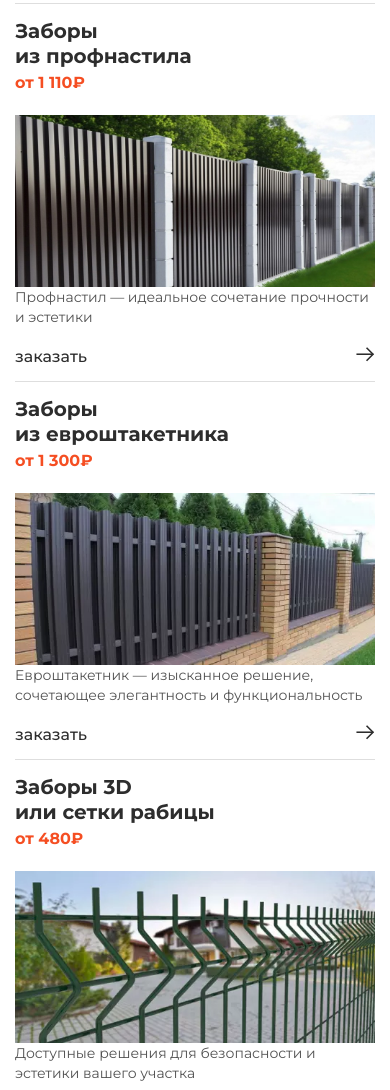
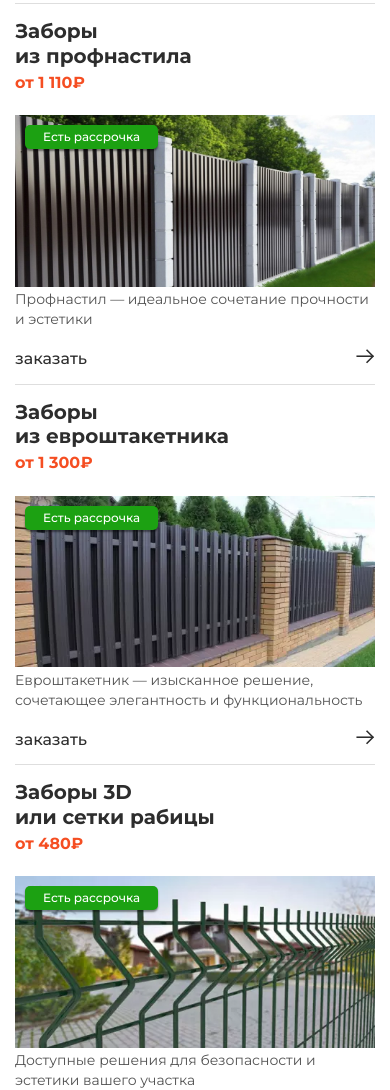
Before and after one commit to rmnv-s/zabor-alianz, a plain HTML site: page src/index.html in a window 390 px wide. Shown: the part 724-1814 px from the top of the page. Drawn offline with nearby package versions, Linux system fonts and the light colour scheme.

Commit message:
feat: баннеры, теги к картинкам карточки товаров

```diff
--- a/src/index.html
+++ b/src/index.html
@@ -74,24 +74,24 @@
           <div class="swiper-slide">
             <img
               class="swiper-slide-img"
-              src="./img/banner/Banner-1.webp"
+              src="./img/banner/Banner-2.webp"
               alt="главный баннер"
             />
             <img
               class="swiper-slide-img__table"
-              src="./img/banner/Banner-1-table.webp"
+              src="./img/banner/Banner-2-table.webp"
               alt="главный баннер"
             />
           </div>
           <div class="swiper-slide">
             <img
               class="swiper-slide-img"
-              src="./img/banner/Banner-1.webp"
+              src="./img/banner/Banner-3.webp"
               alt="главный баннер"
             />
             <img
               class="swiper-slide-img__table"
-              src="./img/banner/Banner-1-table.webp"
+              src="./img/banner/Banner-3-table.webp"
               alt="главный баннер"
             />
           </div>
@@ -152,11 +152,14 @@
                     </svg>
                   </button>
                 </div>
+                <div class="card__img-block">
                   <img
                     class="card__img"
                     src="./img/Profnastil.webp"
                     alt="забор из профнастила"
                   />
+                  <span class="card__img-tag"> Eсть рассрочка </span>
+                </div>
               </li>
               <!--  -->
               <li class="card__list page__grid">
@@ -195,11 +198,14 @@
                     </svg>
                   </button>
                 </div>
+                <div class="card__img-block">
                   <img
                     class="card__img"
                     src="./img/Euro.webp"
                     alt="забор из евроштакетника"
                   />
+                  <span class="card__img-tag"> Eсть рассрочка </span>
+                </div>
               </li>
               <!--  -->
               <li class="card__list page__grid">
@@ -237,11 +243,14 @@
                     </svg>
                   </button>
                 </div>
+                <div class="card__img-block">
                   <img
                     class="card__img"
                     src="./img/3D.webp"
                     alt="забор из сетки рабицы"
                   />
+                  <span class="card__img-tag"> Eсть рассрочка </span>
+                </div>
               </li>
               <!--  -->
               <li class="card__list page__grid">
@@ -278,7 +287,10 @@
                     </svg>
                   </button>
                 </div>
+                <div class="card__img-block">
                   <img class="card__img" src="./img/Naves.webp" alt="навесы" />
+                  <span class="card__img-tag"> Eсть рассрочка </span>
+                </div>
               </li>
               <!--  -->
               <li class="card__list page__grid">
@@ -317,7 +329,10 @@
                     </svg>
                   </button>
                 </div>
+                <div class="card__img-block">
                   <img class="card__img" src="./img/Vorota.webp" alt="ворота" />
+                  <span class="card__img-tag"> Eсть рассрочка </span>
+                </div>
               </li>
             </ul>
           </div>
--- a/src/scss/blocks/cards/cards.scss
+++ b/src/scss/blocks/cards/cards.scss
@@ -123,9 +123,8 @@
     }
   }
 
-  &__img {
-    width: 100%;
-
+  &__img-block {
+    position: relative;
     @media (max-width: 673px) {
       grid-column: 3/4;
       grid-row: 1/2;
@@ -140,4 +139,29 @@
       object-fit: cover;
     }
   }
+
+  &__img {
+    width: 100%;
+  }
+
+  &__img-tag {
+    position: absolute;
+    top: 1rem;
+    left: 1rem;
+    color: #fff;
+    padding: 0.8rem 2.5rem;
+    background-color: $main-green;
+    border-radius: 0.5rem;
+    font-weight: 500;
+    box-shadow: 0px 2px 2px 0px rgba(0, 0, 0, 0.45);
+
+    @media (max-width: 1024px) {
+      font-size: 1rem;
+      padding: 0.4rem 1.5rem;
+    }
+    @media (max-width: 673px) {
+      font-size: 1.2rem;
+      padding: 0.5rem 1.8rem;
+    }
+  }
 }
```
Also changed, not shown: src/css/main.min.css, src/img/banner/Banner-2-table.webp (added), src/img/banner/Banner-2.webp (added), src/img/banner/Banner-3-table.webp (added), src/img/banner/Banner-3.webp (added). Lines whose indentation alone changed are shown as unchanged.
